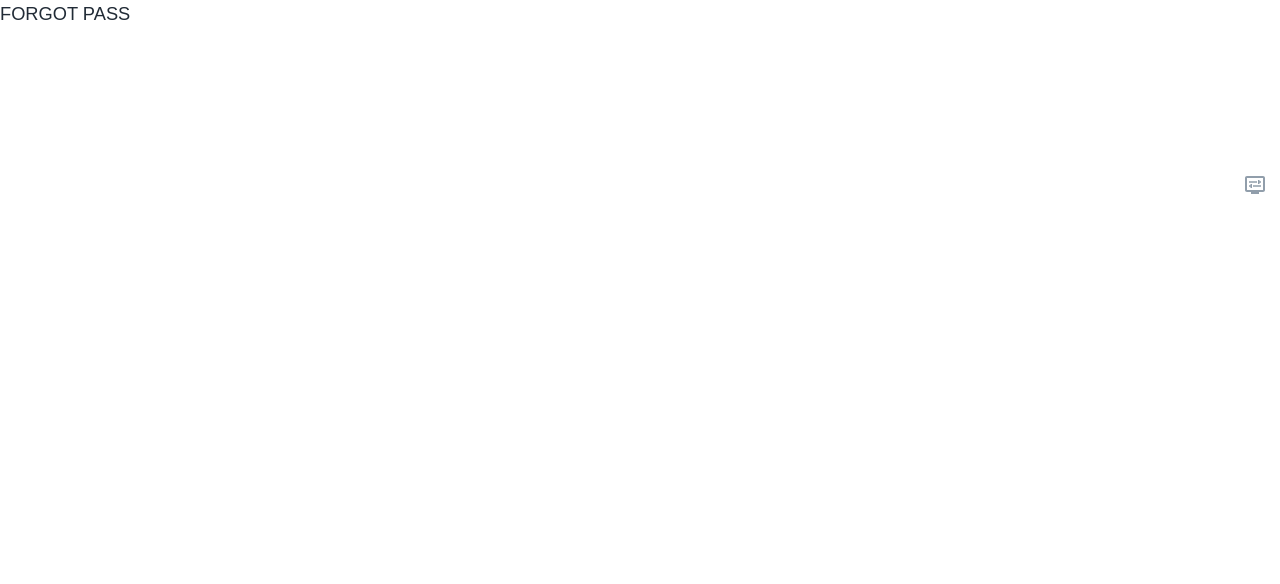
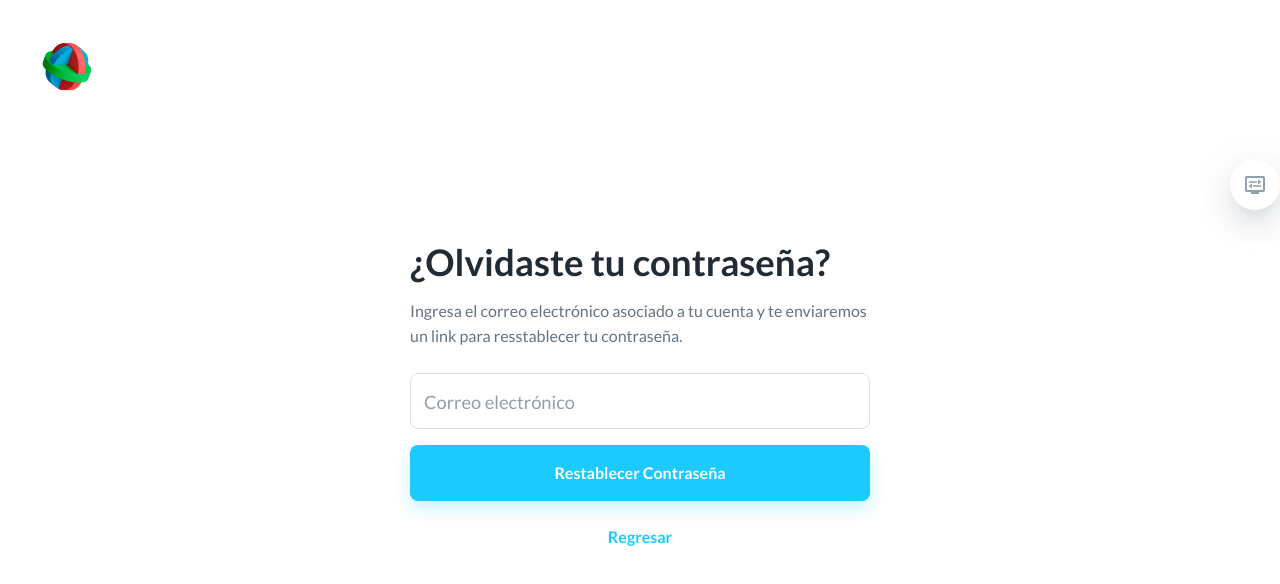
Before and after one commit to erikpz/dashboard, a React (Create React App) app: page /auth/forgot-password in a window 1280 px wide. Shown: the top 584 px of the page. Built offline with nearby package versions, Linux system fonts and the light colour scheme.

Commit message:
Auth routes

```diff
--- a/src/App.tsx
+++ b/src/App.tsx
@@ -8,6 +8,7 @@ import { SignInPage } from "./pages/auth/SignInPage";
 import { SignUpPage } from "./pages/auth/SignUpPage";
 import { ThemeConfig } from "./theme/ThemeConfig";
 import { AppContainer } from "./components/AppContainer";
+import { ForgotPasswordPage } from "./pages/auth/ForgotPasswordPage";
 
 const App = () => {
   return (
@@ -27,7 +28,7 @@ const App = () => {
               <Route index element={<Navigate to="sign-in" />} />
               <Route path="sign-in" element={<SignInPage />} />
               <Route path="sign-up" element={<SignUpPage />} />
-              <Route path="forgot-password" element={<p>FORGOT PASS</p>} />
+              <Route path="forgot-password" element={<ForgotPasswordPage />} />
             </Route>
             <Route path="*" element={<p>Not Found</p>} />
           </Routes>
--- a/src/components/AppContainer.tsx
+++ b/src/components/AppContainer.tsx
@@ -21,6 +21,7 @@ const ButtonStyle = styled(Button)(({ theme }) => ({
   zIndex: 1000,
   backgroundColor: theme.palette.background.default,
   color: theme.palette.text.disabled,
+  boxShadow:theme.shadows[18],
   "& svg": {
     transition: "transform 500ms ease",
   },
--- a/src/pages/auth/AuthLayout.tsx
+++ b/src/pages/auth/AuthLayout.tsx
@@ -12,7 +12,7 @@ const LayoutStyle = styled(Box)(({ theme }) => ({
   position: "relative",
 }));
 
-const HeaderStyle = styled(Box)(({ theme }) => ({
+const HeaderStyle = styled("header")(({ theme }) => ({
   /* backgroundColor: "lightblue", */
   width: "calc(100% - 32px)",
   position: "absolute",
@@ -75,8 +75,6 @@ export const AuthLayout = () => {
   };
   return (
     <LayoutStyle>
-      {!location.pathname.includes("forgot-password") && (
-        <>
       <HeaderStyle>
         <img
           style={{ width: "70px", height: "70px" }}
@@ -99,6 +97,7 @@ export const AuthLayout = () => {
           </Typography>
         </Hidden>
       </HeaderStyle>
+      {!location.pathname.includes("forgot-password") && (
         <Hidden width="mdDown">
           <ImageContainer>
             <Typography variant="h3" sx={{ mt: 10, mb: 8, px: 6 }}>
@@ -111,7 +110,6 @@ export const AuthLayout = () => {
             />
           </ImageContainer>
         </Hidden>
-        </>
       )}
 
       <Outlet />
--- /dev/null
+++ b/src/pages/auth/ForgotPasswordPage.tsx
@@ -0,0 +1,87 @@
+import React, { useState } from "react";
+import { Box, Button, styled, Typography, TextField } from "@mui/material";
+import { useNavigate } from "react-router-dom";
+
+const FormContainer = styled(Box)(({ theme }) => ({
+  padding: "150px 0",
+  width: "100%",
+  display: "flex",
+  justifyContent: "center",
+}));
+
+const Form = styled(Box)(({ theme }) => ({
+  width: "100%",
+  maxWidth: 500,
+  padding: 20,
+  display: "flex",
+  flexDirection: "column",
+  justifyContent: "center",
+}));
+
+export const ForgotPasswordPage = () => {
+  const [send, setsend] = useState(false);
+  const navigate = useNavigate();
+  const handleReset = () => {
+    setsend(true);
+  };
+  return (
+    <FormContainer>
+      <Form>
+        {!send ? (
+          <>
+            <Typography variant="h3">¿Olvidaste tu contraseña?</Typography>
+            <Typography variant="body2" color="text.secondary" sx={{ my: 1 }}>
+              Ingresa el correo electrónico asociado a tu cuenta y te enviaremos
+              un link para resstablecer tu contraseña.
+            </Typography>
+            <TextField label="Correo electrónico" sx={{ mt: 2 }} />
+            <Button
+              variant="contained"
+              sx={{ height: 56, mt: 2, mb: 1 }}
+              onClick={handleReset}
+            >
+              Restablecer contraseña
+            </Button>
+            <Button sx={{ height: 56 }} onClick={() => navigate("/auth")}>
+              Regresar
+            </Button>
+          </>
+        ) : (
+          <>
+            <img
+              style={{ width: 200, margin: "20px auto" }}
+              src="/static/illustrations/email_send.png"
+              alt="email-send"
+            />
+            <Typography variant="h3" align="center">
+              Petición enviada
+            </Typography>
+            <Typography
+              variant="body2"
+              align="center"
+              color="text.secondary"
+              sx={{ mt: 1 }}
+            >
+              Hemos enviado un correo de confirmación a email@email.com
+            </Typography>
+            <Typography variant="body2" align="center" color="text.secondary">
+              Por favor revisa tu correo.
+            </Typography>
+            <Button
+              variant="contained"
+              sx={{
+                display: "block",
+                height: 56,
+                maxWidth: 120,
+                margin: "30px auto",
+              }}
+              onClick={() => navigate("/auth")}
+            >
+              Regresar
+            </Button>
+          </>
+        )}
+      </Form>
+    </FormContainer>
+  );
+};
--- a/src/pages/auth/SignInPage.tsx
+++ b/src/pages/auth/SignInPage.tsx
@@ -61,7 +61,7 @@ export const SignInPage = () => {
         >
           ¿Olvidaste tu contraseña?
         </LinkMui>
-        <Button variant="contained" sx={{ minHeight: 60, my: 2 }}>
+        <Button variant="contained" sx={{ height: 56, my: 2 }}>
           Iniciar Sesión
         </Button>
         <Hidden width="smUp">
--- a/src/pages/auth/SignUpPage.tsx
+++ b/src/pages/auth/SignUpPage.tsx
@@ -67,7 +67,7 @@ export const SignUpPage = () => {
             />
           </Grid>
         </Grid>
-        <Button variant="contained" sx={{ minHeight: 60, my: 3 }}>
+        <Button variant="contained" sx={{ minHeight: 56, my: 3 }}>
           Registrarse
         </Button>
         <Hidden width="smUp">
--- a/src/theme/overrides/TextField.ts
+++ b/src/theme/overrides/TextField.ts
@@ -64,7 +64,7 @@ export const TextField = (theme: any) => {
         },
         input: {
           /* padding: "12.5px 10px", */
-          fontSize: theme.typography.body1.fontSize,
+          fontSize: theme.typography.body2.fontSize,
         },
       },
     },
```
Also changed, not shown: public/static/illustrations/email_send.png (added). Lines whose indentation alone changed are shown as unchanged.
